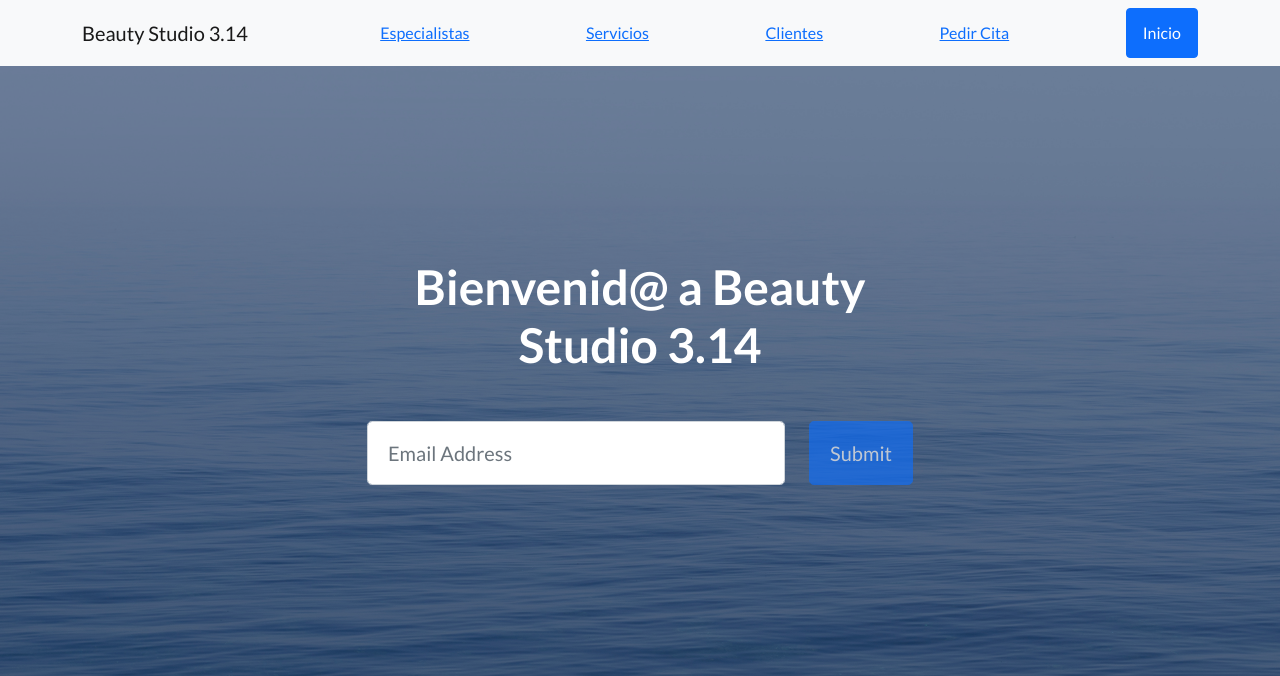
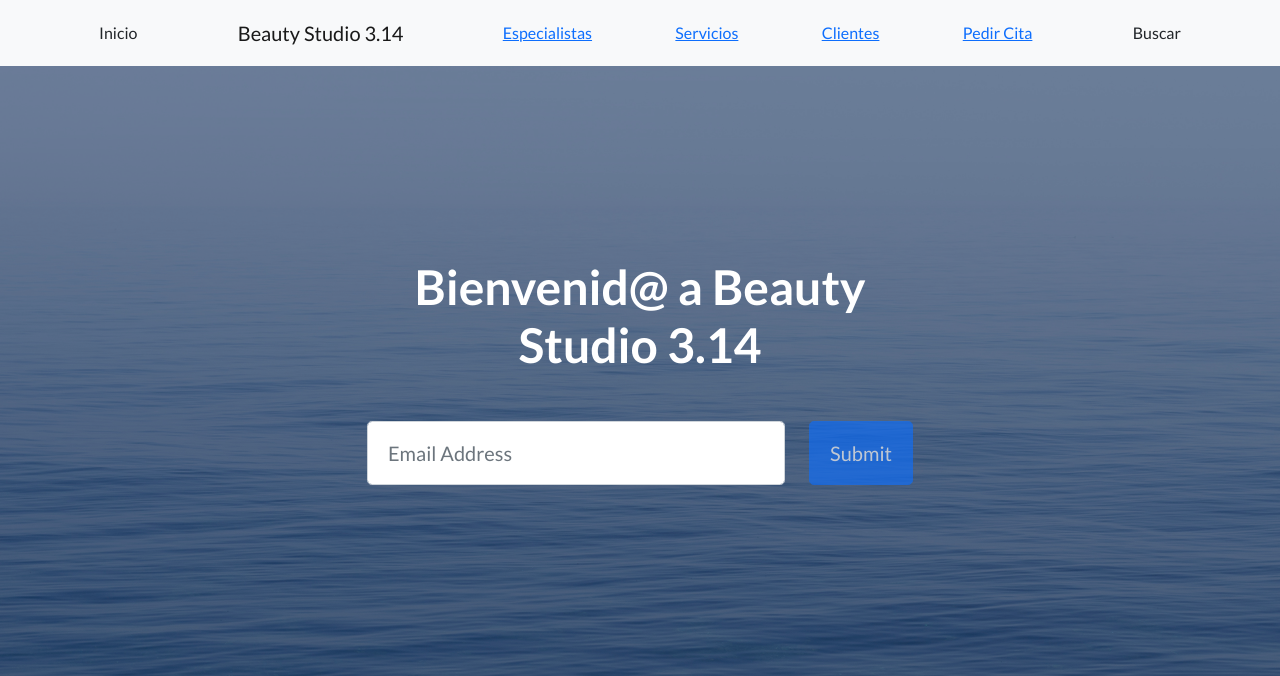
Before and after one commit to yuliyabundur/ProyectoStudio, a Django app: page / in a window 1280 px wide. Shown: the top 676 px of the page. Run offline with Django 4.2, Linux system fonts and the light colour scheme; some libraries are stand-ins or nearby versions.

Commit message:
cambio botones

```diff
--- a/AppBeautyStudio/templates/AppBeautyStudio/inicio.html
+++ b/AppBeautyStudio/templates/AppBeautyStudio/inicio.html
@@ -20,12 +20,13 @@
         <!-- Navigation-->
         <nav class="navbar navbar-light bg-light static-top">
             <div class="container">
+                <button type="button" class="btn btn-outline-inicio">Inicio</button>
                 <a class="navbar-brand" href="/">Beauty Studio 3.14</a>
                 <a href="/especialistas/">Especialistas</a>
                 <a href="/servicios/">Servicios</a>
                 <a href="/clientes/">Clientes</a>
                 <a href="/pedir-cita/">Pedir Cita</a>
-                <a class="btn btn-primary" href="/">Inicio</a>
+                <button type="button" class="btn btn-outline-buscar">Buscar</button>
             </div>
         </nav>
         <!-- Masthead-->
```
